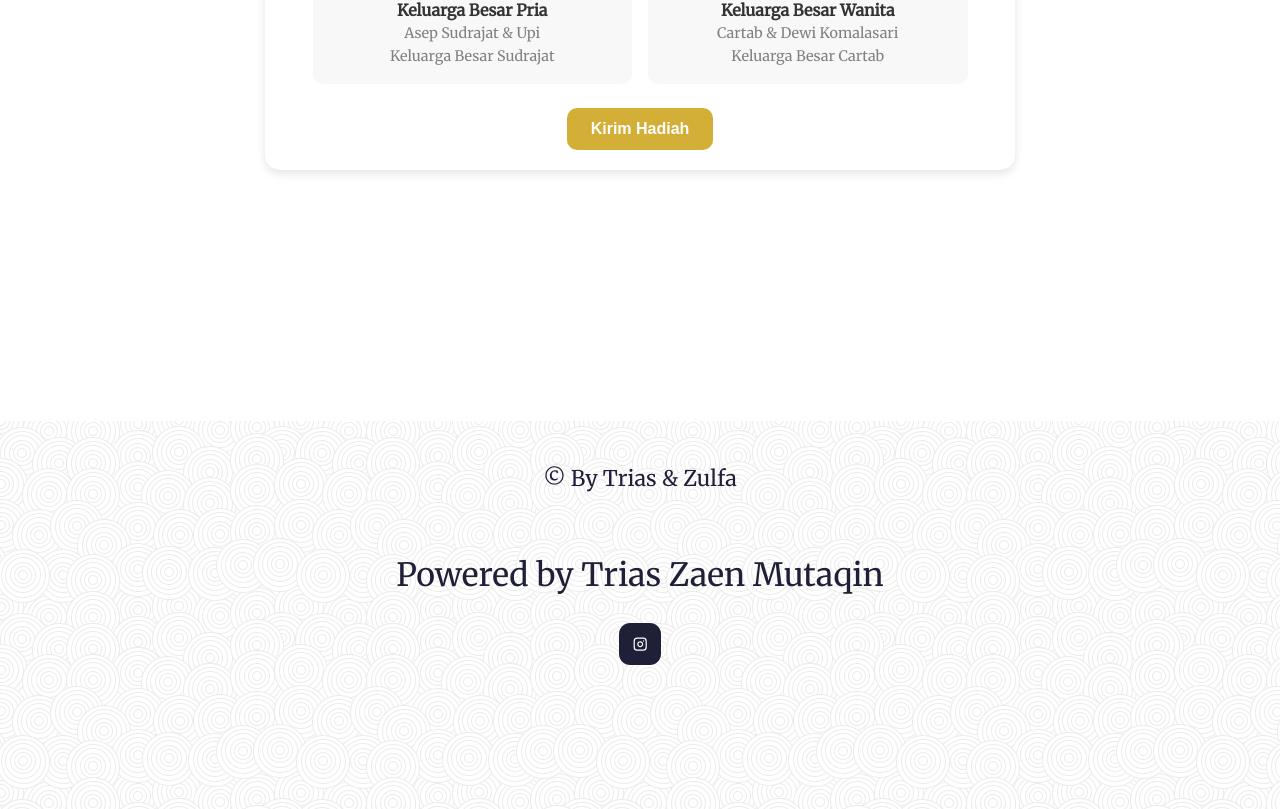
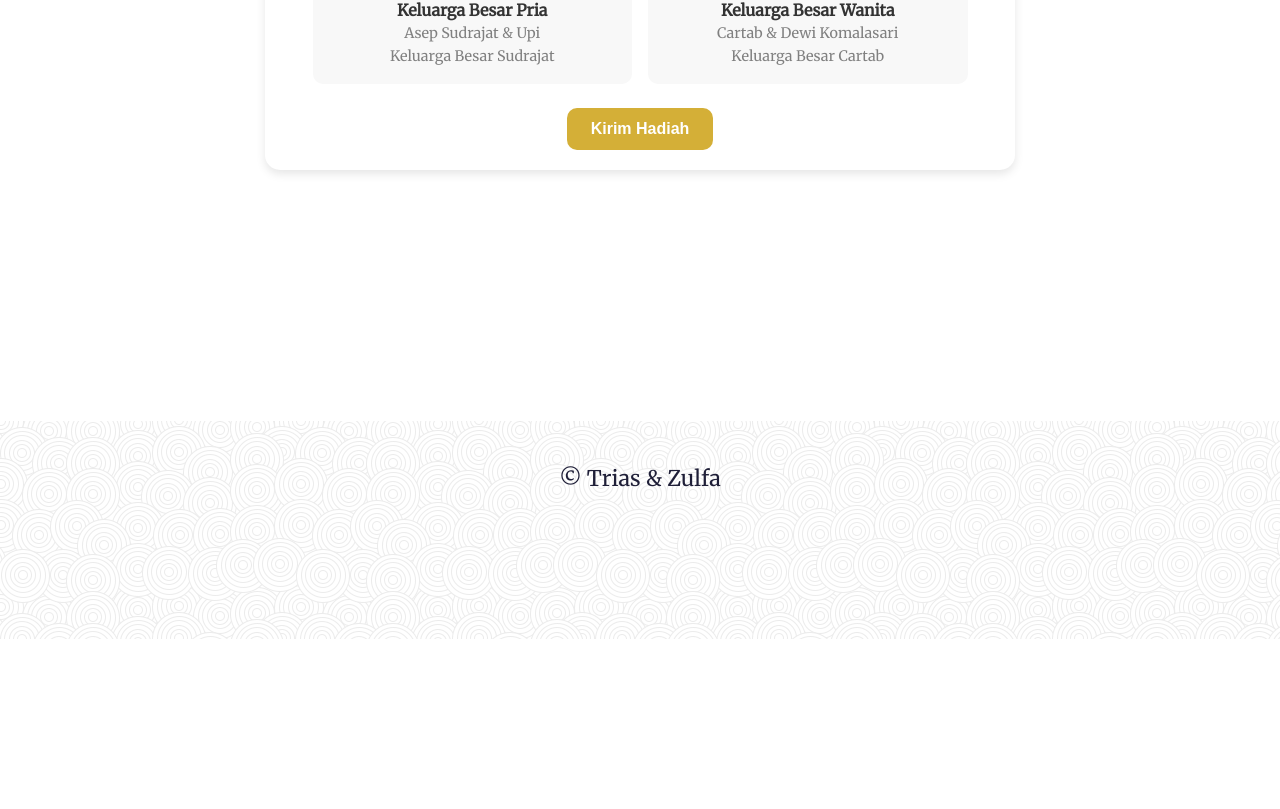
Before and after one commit to Trias1/new-wedding-trias-zulfa, a Next.js app: page / in a window 1280 px wide. Shown: the part 5989-6798 px from the top of the page. After the commit the page ends 6628 px from the top, so only its background shows below. Built offline with nearby package versions, Linux system fonts and the light colour scheme; no server answers; the database is empty.

Commit message:
update lagi coyss

```diff
--- a/components/organisms/Footer/index.tsx
+++ b/components/organisms/Footer/index.tsx
@@ -6,16 +6,18 @@ export default function Footer() {
     <footer>
       <div className="container center-text">
         <div className="footer__copyright">
-          <h4>&copy; By Trias & Zulfa </h4>
+        <a href="/#" className="">
+          <h4>&copy; Trias & Zulfa </h4>
+          </a>
         </div>
-        <a href="/#" className="footer__logo">
+        {/* <a href="/#" className="footer__logo">
           Powered by Trias Zaen Mutaqin
-        </a>
-        <div className="footer__socials">
+        </a> */}
+        {/* <div className="footer__socials">
           <a href="https://www.instagram.com/tzm_12/">
             <FiInstagram />
           </a>
-        </div>
+        </div> */}
       </div>
     </footer>
   );
```
